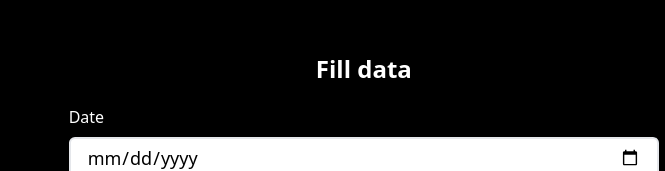
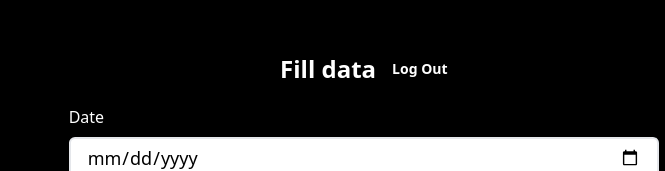
Before and after one commit to shreyash-sanghi/Task, a React (Vite) app in the folder frontend/: page /form/1 in a window 1280 px wide. Shown: the part 114-285 px from the top of the page, without its empty margins (615-1280 px from the left). Built offline with nearby package versions, Linux system fonts and the light colour scheme.

Commit message:
add log out in form

```diff
--- a/frontend/src/components/Form.jsx
+++ b/frontend/src/components/Form.jsx
@@ -49,8 +49,17 @@ const Form = ()=>{
     	<div class="flex w-full lg:w-[80%] justify-end">
       <div class="bg-black min-h-screen mx-auto  flex justify-center items-center">
 				<form className=' w-full mx-auto flex flex-col items-center justify-center'>
-					<div>
+					<div className='flex justify-evenly items-center'>
 						<h1 class="text-2xl  font-bold">Fill data</h1>
+                         <span
+                                class="inline-flex items-center  text-sm font-semibold text-white hover:text-green-400">
+                                <span onClick={()=>{
+                                  localStorage.removeItem("username")
+                              navigate(`/`)
+                                }
+                                  } class="ml-4">Log Out</span>
+
+                            </span>
 					</div>
 					<div class="mt-5 w-[98%] mx-2">
 						<label class="block text-md mb-2" for="password">Date</label>
```
